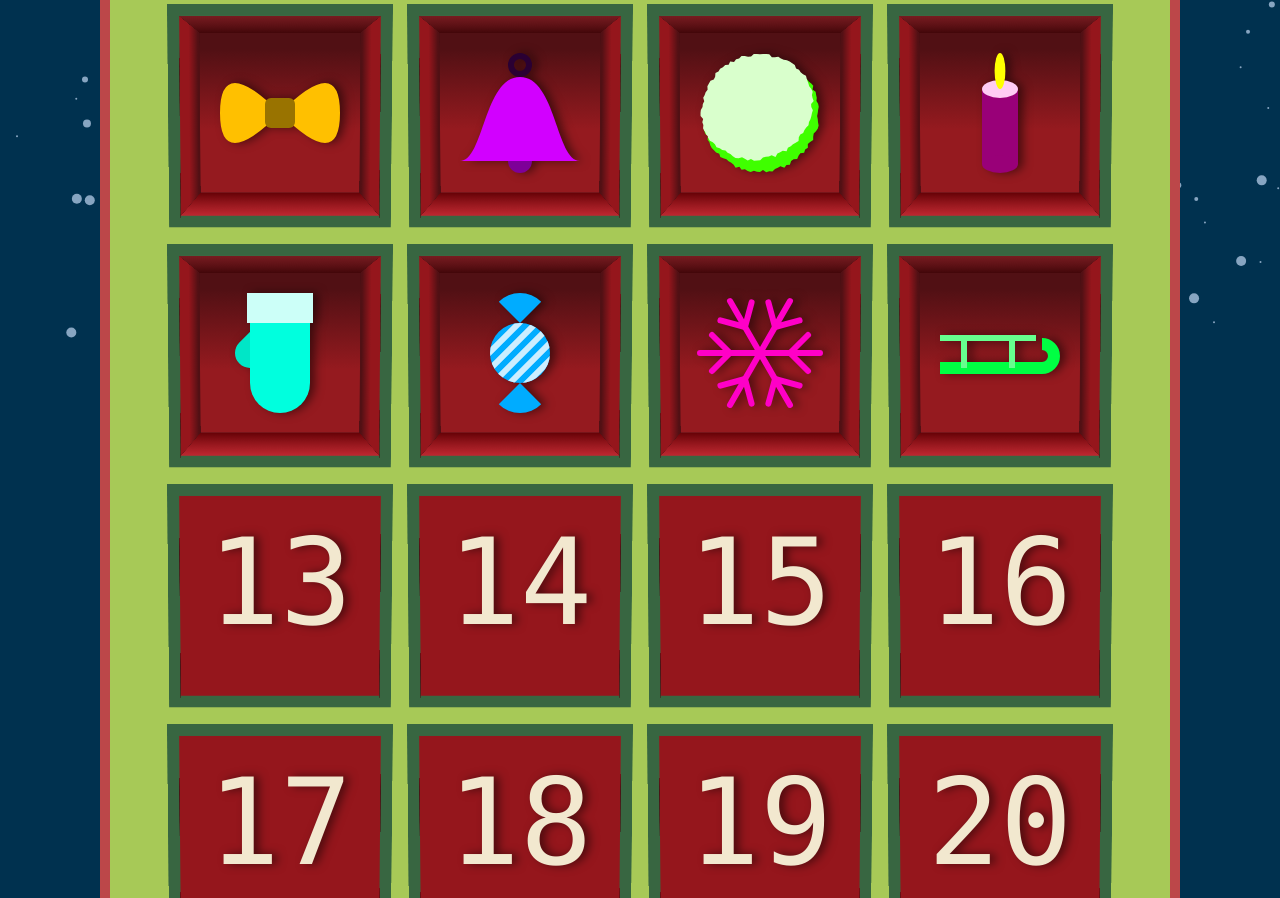
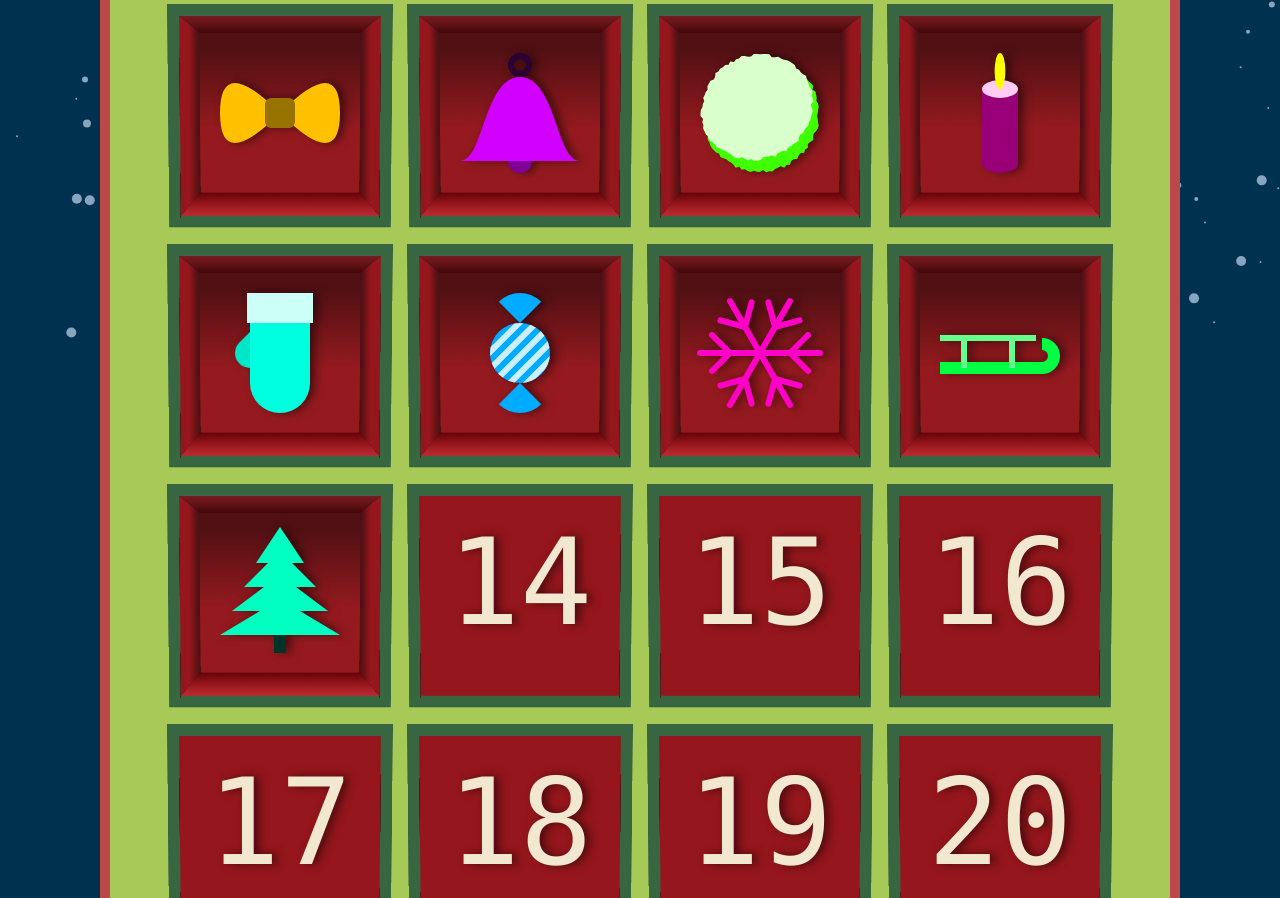
Before and after one commit to EgbertLudema/christmas_calendar, a plain HTML site: page index.html in a window 1280 px wide. Shown: the part 400-1298 px from the top of the page. Drawn offline with Linux system fonts and the light colour scheme.

Commit message:
Added Tree
Followed and optimised the tree tutorial by creating a loop for all branches.

```diff
--- a/index.html
+++ b/index.html
@@ -26,6 +26,7 @@
       <script src="items/candy.js"></script>
       <script src="items/snowflake.js"></script>
       <script src="items/sledge.js"></script>
+      <script src="items/tree.js"></script>
       <script>
          const cellSize = 200;
 
@@ -42,6 +43,7 @@
          drawItemFunctions[10] = drawCandy;
          drawItemFunctions[11] = drawSnowFlake;
          drawItemFunctions[12] = drawSledge;
+         drawItemFunctions[13] = drawTree;
 
          // Custom draw items
          for (let day = 1; day <= 24; day++) {
--- /dev/null
+++ b/items/tree.js
@@ -0,0 +1,63 @@
+function drawTree(ctx, x, y, size, hue) {
+    const bottom = y + size / 2;
+
+    const trunkHeight = size * 0.15;
+    const trunkWidth = size * .1;
+
+    // Draw trunk
+    ctx.lineWidth = trunkWidth;
+    ctx.strokeStyle = color.darkest(hue);
+    draw.line(ctx, x, bottom, x, y);
+
+    const block = {
+        bottom: bottom - size * .2,
+        top: bottom - size * .5,
+        width: size * .8,
+        get left() { return x - this.width / 2 },
+        get right() { return x + this.width / 2 },
+        color: color.normal(hue)
+    }
+
+    ctx.fillStyle = block.color;
+
+    // Draw triangles in a loop, instead of manually drawing each triangle
+    branchCount = 4;
+    for (let i = 0; i < branchCount; i++) {
+        block.width = size * (1 - i * 0.2);
+        block.bottom = bottom - trunkHeight - i * (size * 0.2);
+        block.top = block.bottom - size * 0.3;
+
+        ctx.beginPath();
+        ctx.moveTo(block.left, block.bottom);
+        ctx.lineTo(block.right, block.bottom);
+        ctx.lineTo(x, block.top);
+        ctx.fill();
+    }
+
+    // // Draw bottom triangle
+    // block.bottom = bottom - size * 0.2;
+    // block.top = bottom - size * 0.5;
+    // block.width = size * 0.8;
+    // drawTriangle(ctx, block, x);
+
+    // // Draw middle triangle
+    // block.bottom = bottom - size * 0.4;
+    // block.top = block.bottom - size * 0.3;
+    // block.width = size * 0.6;
+    // drawTriangle(ctx, block, x);
+
+    // // Draw top triangle
+    // block.bottom = bottom - size * 0.6;
+    // block.top = top;
+    // block.width = size * 0.4;
+    // drawTriangle(ctx, block, x);
+}
+
+// // Draw triangle function
+// function drawTriangle(ctx, block, x) {
+//     ctx.beginPath();
+//     ctx.moveTo(block.left, block.bottom);
+//     ctx.lineTo(block.right, block.bottom);
+//     ctx.lineTo(x, block.top);
+//     ctx.fill();
+// }
```
